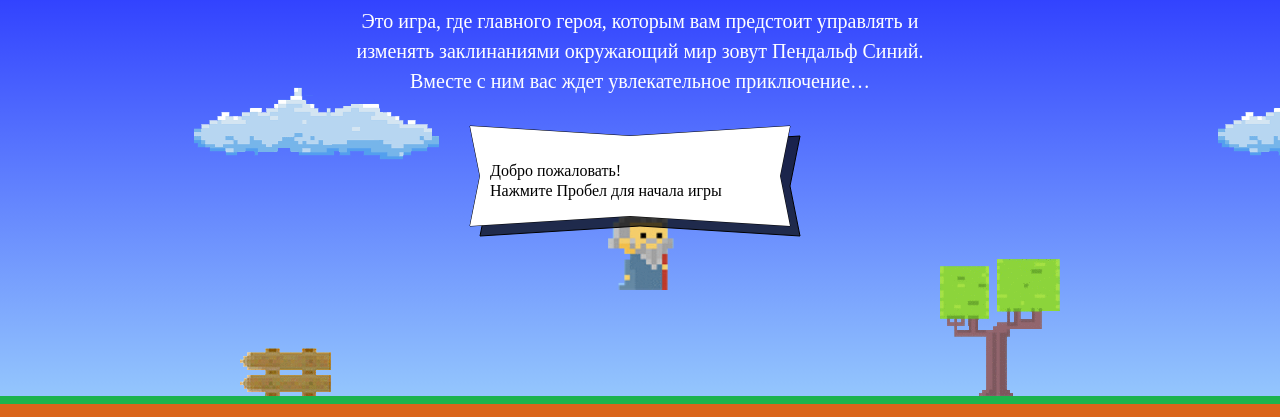
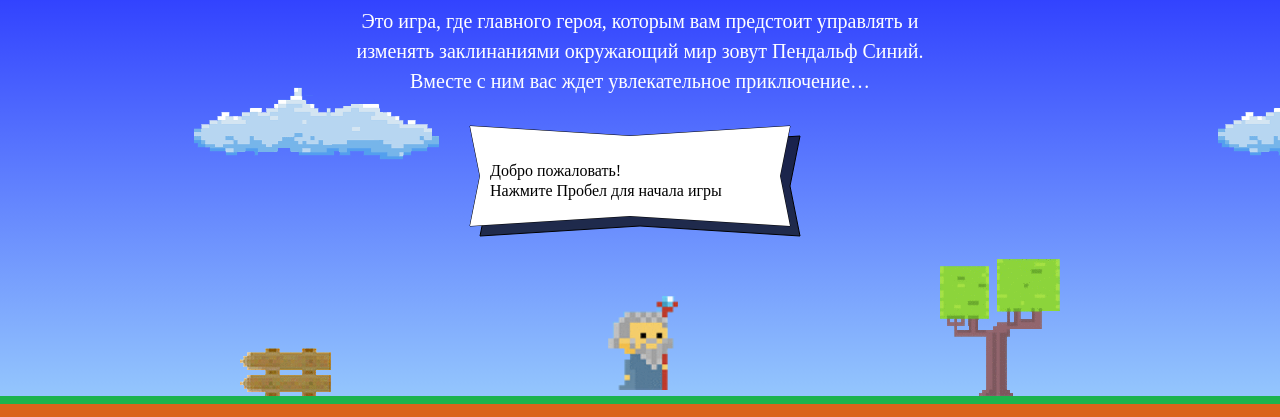
Before and after one commit to ShamilWeb/772513-code-and-magick-18, a website: page index.html in a window 1280 px wide. Shown: the part 203-620 px from the top of the page. Drawn offline with Linux system fonts and the light colour scheme; a web font is replaced by a local one.

Commit message:
У тебя маг расположен на 2/3 от головы, давай сделаем 2/3 от ног

```diff
--- a/index.html
+++ b/index.html
@@ -195,7 +195,7 @@
     return width * 1 / 2.2;
   }
   var getWizardY = function (height) {
-    return height * 1/3;
+    return height * 2/3;
   }
 </script>
 
```
